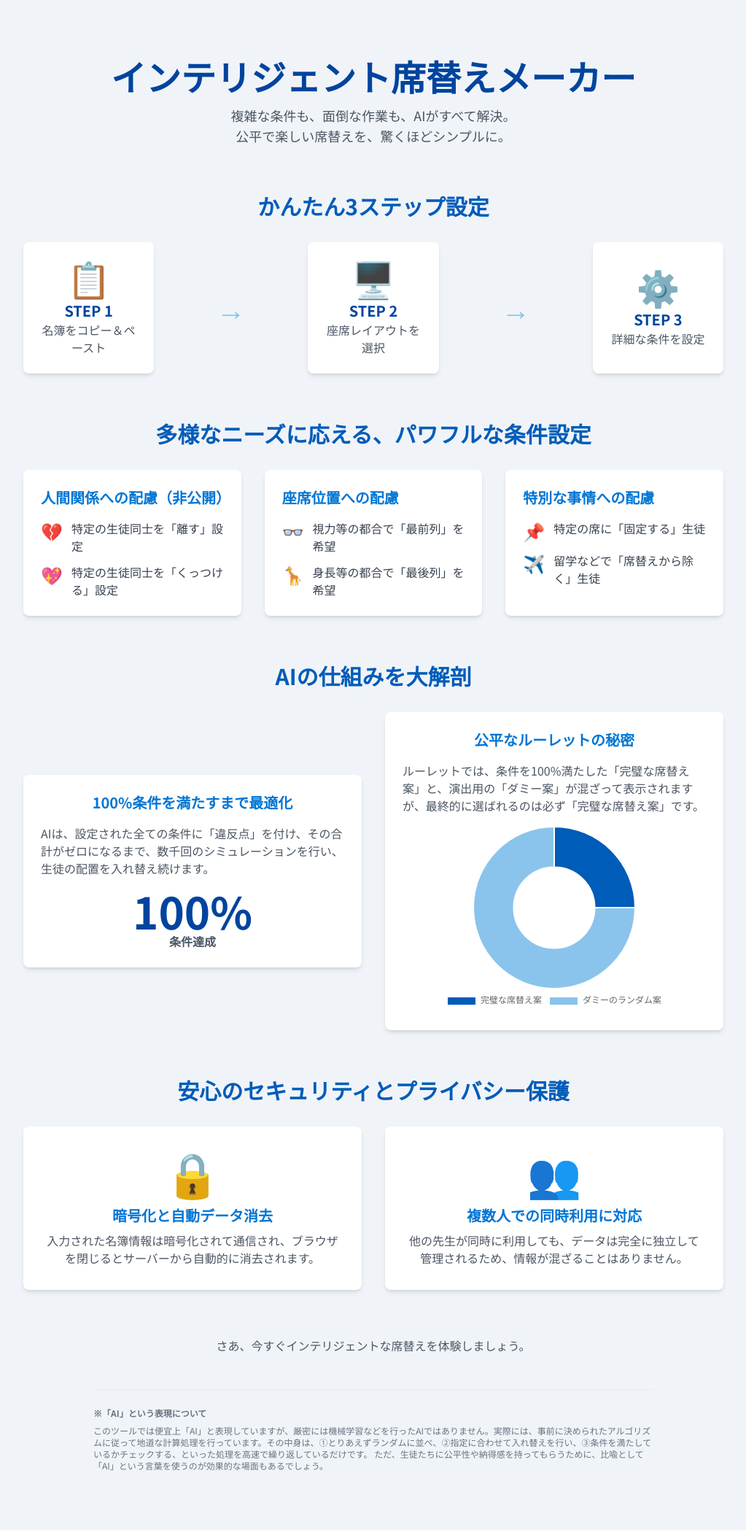
After one commit to YusukeEnomoto-17/sekigae-app, a Flask app: page /manual in a window 1280 px wide. The commit adds this page. Shown: the whole page at 73% size, without its empty margins (128-1151 px from the left). Run offline with Flask 3, Linux system fonts and the light colour scheme; some libraries are stand-ins or nearby versions.

Commit message:
マニュアル追加

```diff
--- a/app.py
+++ b/app.py
@@ -203,6 +203,12 @@ def step4_roulette():
     if 'students' not in session: return redirect(url_for('index'))
     return render_template('step4_roulette.html')
 
+# ★★★ 新しいルートを追加 ★★★
+@app.route('/manual')
+def manual():
+    """取扱説明書ページを表示する"""
+    return render_template('manual.html')
+
 def get_final_constraints():
     """セッションから最終的な制約を統合して返す"""
     final_constraints = session.get('constraints', {}).copy()
@@ -241,71 +247,6 @@ def api_generate_arrangements():
     randoms_json = [[{'pos': pos, 'student': get_student_by_id(students, sid)} for pos, sid in rnd.items()] for rnd in randoms]
 
     return jsonify({'solutions': solutions_json, 'randoms': randoms_json})
-
-# ★★★ 新しいルートを追加 ★★★
-@app.route('/ordered_arrangement', methods=['POST'])
-def ordered_arrangement():
-    """出席番号順の配置を生成する"""
-    if 'constraints' not in session: return redirect(url_for('index'))
-
-    # 最新の制約をフォームから取得
-    constraints = session.get('constraints', {})
-    constraints.update({
-        'public_front': [int(sid) for sid in request.form.getlist('public_front_row_list')],
-        'public_back': [int(sid) for sid in request.form.getlist('public_back_row_list')],
-        'fixed': json.loads(request.form.get('fixed_seat_list', '[]')),
-        'exclude': [int(sid) for sid in request.form.getlist('exclude_list')],
-    })
-    session['constraints'] = constraints
-    final_constraints = get_final_constraints()
-
-    # 席が必要な生徒を確定
-    excluded_ids = set(final_constraints.get('exclude', []))
-    students_needing_seats = [s for s in session['students_original'] if s['id'] not in excluded_ids]
-
-    # 座席数チェック
-    if len(session['active_seats']) < len(students_needing_seats):
-        num_seats = len(session['active_seats'])
-        num_students = len(students_needing_seats)
-        error_msg = f"座席数は{num_seats}個、生徒数は{num_students}人で一致しません。座席指定をし直すか、除外生徒を選択してください。"
-        return render_template('step3_public_conditions.html',
-                               students=session['students_original'],
-                               active_seats=session['active_seats'],
-                               constraints=session.get('constraints', {}),
-                               error=error_msg)
-
-    # 席をタテ（列）優先でソート
-    sorted_seats = sorted(session['active_seats'], key=lambda pos: (pos[1], pos[0]))
-    # 生徒を出席番号順でソート
-    sorted_students = sorted(students_needing_seats, key=lambda s: int(s['number']))
-
-    front_sids = set(final_constraints.get('front', []))
-    back_sids = set(final_constraints.get('back', []))
-
-    # 前・後・中央のグループに分ける
-    front_students = [s for s in sorted_students if s['id'] in front_sids]
-    back_students = [s for s in sorted_students if s['id'] in back_sids]
-    middle_students = [s for s in sorted_students if s['id'] not in front_sids and s['id'] not in back_sids]
-
-    # 席に配置
-    final_arrangement_dict = {}
-    seat_idx = 0
-    for student in front_students:
-        final_arrangement_dict[tuple(sorted_seats[seat_idx])] = student
-        seat_idx += 1
-    for student in middle_students:
-        final_arrangement_dict[tuple(sorted_seats[seat_idx])] = student
-        seat_idx += 1
-    # 後ろから配置するために、最後列生徒は逆順ソート
-    back_students.reverse()
-    for i, student in enumerate(back_students):
-        final_arrangement_dict[tuple(sorted_seats[-(i+1)])] = student
-
-    # セッションに保存する形式に変換
-    session['final_arrangement'] = [{'pos': pos, 'student': student} for pos, student in final_arrangement_dict.items()]
-
-    return redirect(url_for('print_view'))
-
 
 @app.route('/api/verify_arrangement')
 def api_verify_arrangement():
--- /dev/null
+++ b/templates/manual.html
@@ -0,0 +1,178 @@
+<!DOCTYPE html>
+<html lang="ja">
+<head>
+    <meta charset="UTF-8">
+    <meta name="viewport" content="width=device-width, initial-scale=1.0">
+    <title>インテリジェント席替えメーカー インフォグラフィック</title>
+    <script src="https://cdn.tailwindcss.com"></script>
+    <script src="https://cdn.jsdelivr.net/npm/chart.js"></script>
+    <link rel="preconnect" href="https://fonts.googleapis.com">
+    <link rel="preconnect" href="https://fonts.gstatic.com" crossorigin>
+    <link href="https://fonts.googleapis.com/css2?family=Noto+Sans+JP:wght@400;700&display=swap" rel="stylesheet">
+    <style>
+        body {
+            font-family: 'Noto Sans JP', sans-serif;
+            background-color: #f0f4f8;
+        }
+        .flow-arrow {
+            font-size: 2.5rem;
+            color: #8AC4EC;
+            line-height: 1;
+        }
+    </style>
+</head>
+<body class="text-gray-800">
+
+    <div class="container mx-auto p-4 md:p-8 max-w-5xl">
+
+        <header class="text-center my-12">
+            <h1 class="text-4xl md:text-5xl font-bold text-[#00449E]">インテリジェント席替えメーカー</h1>
+            <p class="mt-4 text-lg text-gray-600">複雑な条件も、面倒な作業も、AIがすべて解決。<br>公平で楽しい席替えを、驚くほどシンプルに。</p>
+        </header>
+
+        <section id="steps" class="my-16">
+            <h2 class="text-3xl font-bold text-center text-[#005CB9] mb-8">かんたん3ステップ設定</h2>
+            <div class="grid grid-cols-1 md:grid-cols-5 items-center gap-4 text-center">
+                <div class="bg-white p-6 rounded-lg shadow-md h-full flex flex-col justify-center">
+                    <div class="text-5xl mb-2">📋</div>
+                    <h3 class="text-xl font-bold text-[#00449E]">STEP 1</h3>
+                    <p class="text-gray-600">名簿をコピー＆ペースト</p>
+                </div>
+                <div class="flow-arrow transform md:-rotate-0 rotate-90">→</div>
+                <div class="bg-white p-6 rounded-lg shadow-md h-full flex flex-col justify-center">
+                    <div class="text-5xl mb-2">🖥️</div>
+                    <h3 class="text-xl font-bold text-[#00449E]">STEP 2</h3>
+                    <p class="text-gray-600">座席レイアウトを選択</p>
+                </div>
+                <div class="flow-arrow transform md:-rotate-0 rotate-90">→</div>
+                <div class="bg-white p-6 rounded-lg shadow-md h-full flex flex-col justify-center">
+                    <div class="text-5xl mb-2">⚙️</div>
+                    <h3 class="text-xl font-bold text-[#00449E]">STEP 3</h3>
+                    <p class="text-gray-600">詳細な条件を設定</p>
+                </div>
+            </div>
+        </section>
+
+        <section id="features" class="my-16">
+            <h2 class="text-3xl font-bold text-center text-[#005CB9] mb-8">多様なニーズに応える、パワフルな条件設定</h2>
+            <div class="grid grid-cols-1 md:grid-cols-3 gap-8">
+                <div class="bg-white p-6 rounded-lg shadow-md">
+                    <h3 class="text-xl font-bold text-[#0075D4] mb-4">人間関係への配慮（非公開）</h3>
+                    <ul class="space-y-3 text-gray-700">
+                        <li class="flex items-start"><span class="text-2xl mr-3">💔</span> <span>特定の生徒同士を「離す」設定</span></li>
+                        <li class="flex items-start"><span class="text-2xl mr-3">💖</span> <span>特定の生徒同士を「くっつける」設定</span></li>
+                    </ul>
+                </div>
+                <div class="bg-white p-6 rounded-lg shadow-md">
+                    <h3 class="text-xl font-bold text-[#0075D4] mb-4">座席位置への配慮</h3>
+                     <ul class="space-y-3 text-gray-700">
+                        <li class="flex items-start"><span class="text-2xl mr-3">👓</span> <span>視力等の都合で「最前列」を希望</span></li>
+                        <li class="flex items-start"><span class="text-2xl mr-3">🦒</span> <span>身長等の都合で「最後列」を希望</span></li>
+                    </ul>
+                </div>
+                <div class="bg-white p-6 rounded-lg shadow-md">
+                    <h3 class="text-xl font-bold text-[#0075D4] mb-4">特別な事情への配慮</h3>
+                     <ul class="space-y-3 text-gray-700">
+                        <li class="flex items-start"><span class="text-2xl mr-3">📌</span> <span>特定の席に「固定する」生徒</span></li>
+                        <li class="flex items-start"><span class="text-2xl mr-3">✈️</span> <span>留学などで「席替えから除く」生徒</span></li>
+                    </ul>
+                </div>
+            </div>
+        </section>
+
+        <section id="ai-deep-dive" class="my-16">
+            <h2 class="text-3xl font-bold text-center text-[#005CB9] mb-8">AIの仕組みを大解剖</h2>
+            <div class="grid grid-cols-1 md:grid-cols-2 gap-8 items-center">
+                <div class="bg-white p-6 rounded-lg shadow-md">
+                    <h3 class="text-xl font-bold text-center text-[#0075D4] mb-4">100%条件を満たすまで最適化</h3>
+                    <p class="text-gray-600 mb-4">AIは、設定された全ての条件に「違反点」を付け、その合計がゼロになるまで、数千回のシミュレーションを行い、生徒の配置を入れ替え続けます。</p>
+                    <div class="text-center text-6xl font-bold text-[#00449E]">100%</div>
+                    <p class="text-center text-gray-600 font-bold">条件達成</p>
+                </div>
+                <div class="bg-white p-6 rounded-lg shadow-md">
+                    <h3 class="text-xl font-bold text-center text-[#0075D4] mb-4">公平なルーレットの秘密</h3>
+                    <p class="text-gray-600 mb-4">ルーレットでは、条件を100%満たした「完璧な席替え案」と、演出用の「ダミー案」が混ざって表示されますが、最終的に選ばれるのは必ず「完璧な席替え案」です。</p>
+                    <div class="chart-container w-full max-w-xs mx-auto h-64">
+                        <canvas id="rouletteChart"></canvas>
+                    </div>
+                </div>
+            </div>
+        </section>
+
+        <section id="security" class="my-16">
+            <h2 class="text-3xl font-bold text-center text-[#005CB9] mb-8">安心のセキュリティとプライバシー保護</h2>
+            <div class="grid grid-cols-1 md:grid-cols-2 gap-8">
+                <div class="bg-white p-8 rounded-lg shadow-md text-center">
+                    <div class="text-6xl mb-4">🔒</div>
+                    <h3 class="text-xl font-bold text-[#0075D4]">暗号化と自動データ消去</h3>
+                    <p class="mt-2 text-gray-600">入力された名簿情報は暗号化されて通信され、ブラウザを閉じるとサーバーから自動的に消去されます。</p>
+                </div>
+                <div class="bg-white p-8 rounded-lg shadow-md text-center">
+                    <div class="text-6xl mb-4">👥</div>
+                    <h3 class="text-xl font-bold text-[#0075D4]">複数人での同時利用に対応</h3>
+                    <p class="mt-2 text-gray-600">他の先生が同時に利用しても、データは完全に独立して管理されるため、情報が混ざることはありません。</p>
+                </div>
+            </div>
+        </section>
+
+        <footer class="text-center my-12">
+            <p class="text-gray-600">さあ、今すぐインテリジェントな席替えを体験しましょう。</p>
+
+            <!-- ★★★ 注意書きを追加 ★★★ -->
+            <div class="mt-12 border-t pt-6 max-w-3xl mx-auto text-left text-xs text-gray-500">
+                <p class="font-bold">※「AI」という表現について</p>
+                <p class="mt-2">
+                    このツールでは便宜上「AI」と表現していますが、厳密には機械学習などを行ったAIではありません。実際には、事前に決められたアルゴリズムに従って地道な計算処理を行っています。その中身は、①とりあえずランダムに並べ、②指定に合わせて入れ替えを行い、③条件を満たしているかチェックする、といった処理を高速で繰り返しているだけです。
+                    ただ、生徒たちに公平性や納得感を持ってもらうために、比喩として「AI」という言葉を使うのが効果的な場面もあるでしょう。
+                </p>
+            </div>
+        </footer>
+
+    </div>
+
+    <script>
+        const ctx = document.getElementById('rouletteChart').getContext('2d');
+        const rouletteChart = new Chart(ctx, {
+            type: 'doughnut',
+            data: {
+                labels: ['完璧な席替え案', 'ダミーのランダム案'],
+                datasets: [{
+                    label: 'ルーレットの内訳',
+                    data: [5, 15],
+                    backgroundColor: [
+                        '#005CB9',
+                        '#8AC4EC'
+                    ],
+                    borderColor: [
+                        '#FFFFFF',
+                        '#FFFFFF'
+                    ],
+                    borderWidth: 2
+                }]
+            },
+            options: {
+                responsive: true,
+                maintainAspectRatio: false,
+                plugins: {
+                    legend: {
+                        position: 'bottom',
+                    },
+                    tooltip: {
+                        callbacks: {
+                            title: function(tooltipItems) {
+                                const item = tooltipItems[0];
+                                let label = item.chart.data.labels[item.dataIndex];
+                                if (Array.isArray(label)) {
+                                  return label.join(' ');
+                                } else {
+                                  return label;
+                                }
+                            }
+                        }
+                    }
+                }
+            }
+        });
+    </script>
+</body>
+</html>
```
Also changed, not shown: templates/index.html (+7 -0 lines).
